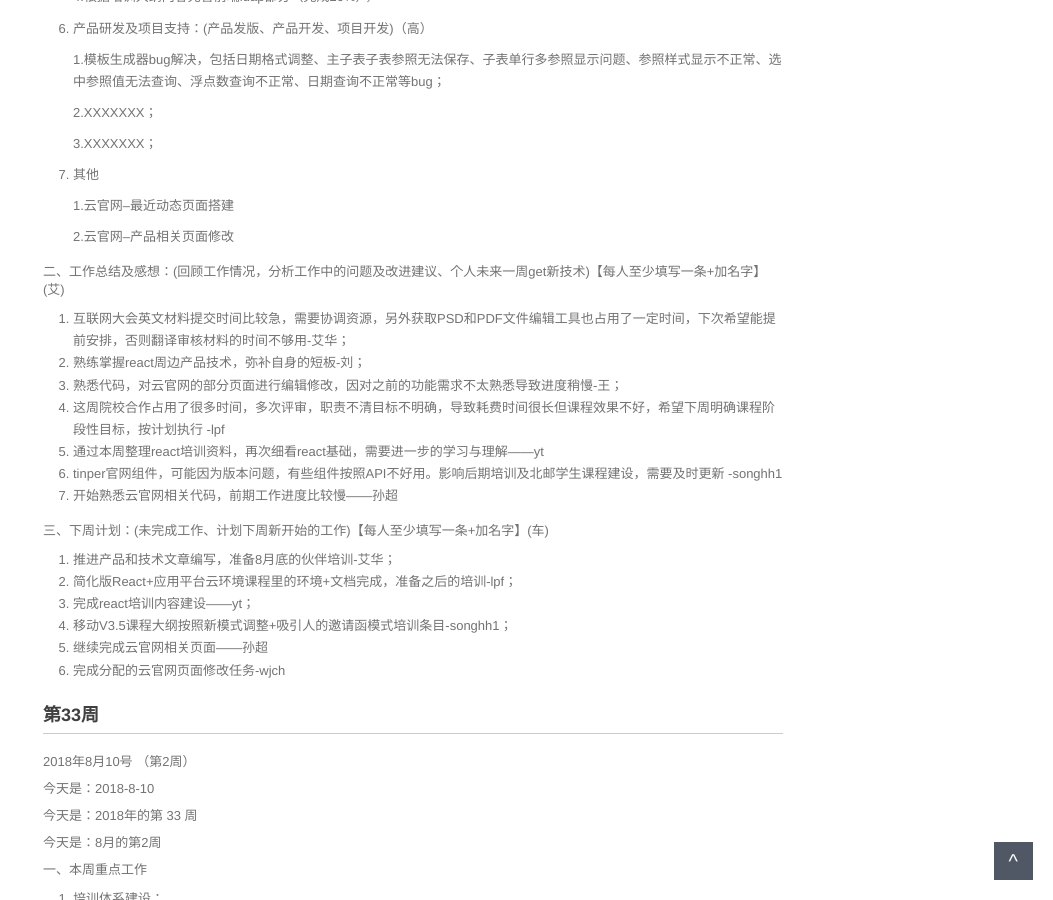
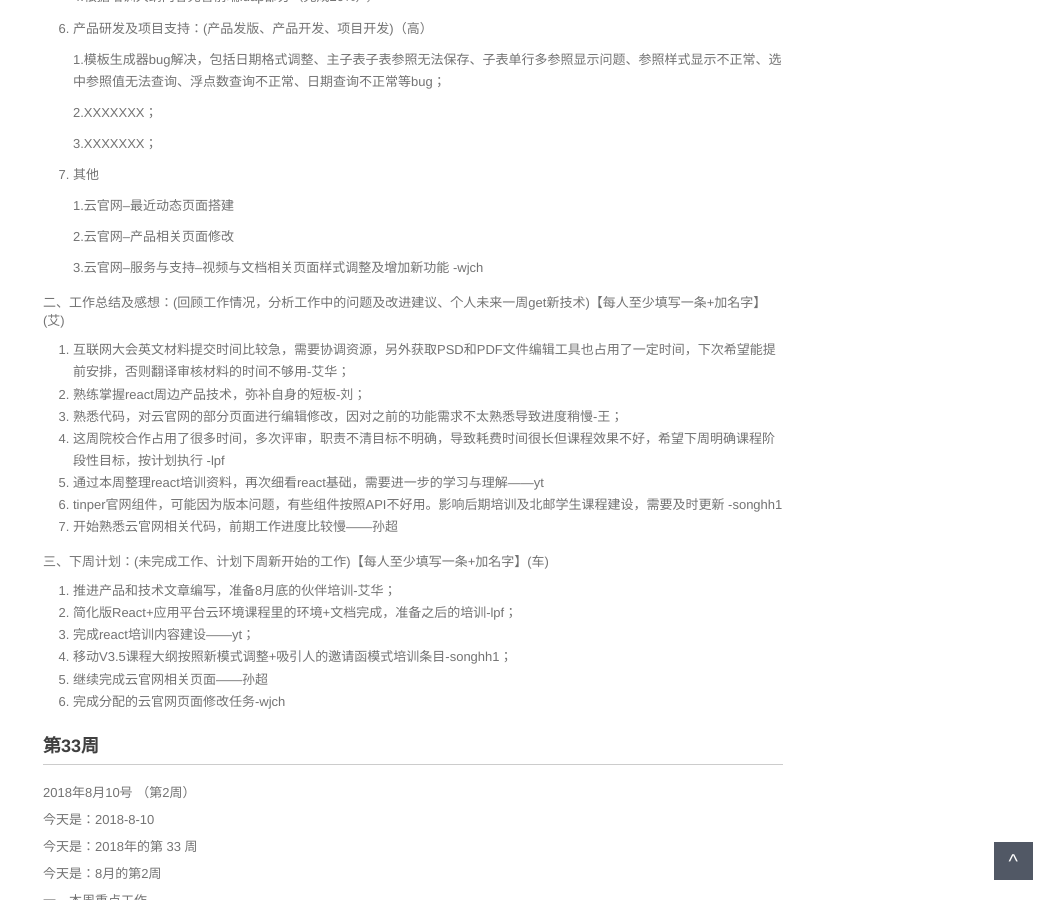
Before and after one commit to walllFlower/blog, a Jekyll site: the page built from _posts/2018-07-17-day_report_cxz.md, in a window 1280 px wide and 900 px high, scrolled down 1289 px. Shown: the whole window, without its empty margins (227-1280 px from the left). Built offline with Jekyll 4.4.1, drawn with Linux system fonts in a browser that asks for light colours; comment, search, counter and statistics services are not loaded.

Commit message:
Update 2018-07-17-day_report_cxz.md

```diff
--- a/_posts/2018-07-17-day_report_cxz.md
+++ b/_posts/2018-07-17-day_report_cxz.md
@@ -86,6 +86,8 @@ categories: 技术运营工作周报
     1.云官网--最近动态页面搭建
 
     2.云官网--产品相关页面修改
+
+    3.云官网--服务与支持--视频与文档相关页面样式调整及增加新功能  -wjch
 
 二、工作总结及感想：(回顾工作情况，分析工作中的问题及改进建议、个人未来一周get新技术)【每人至少填写一条+加名字】(艾)
 
```
